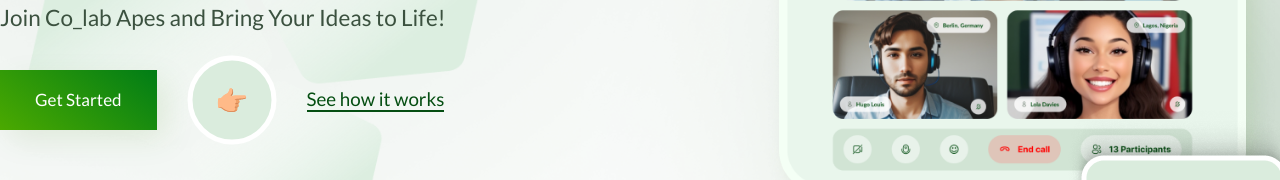
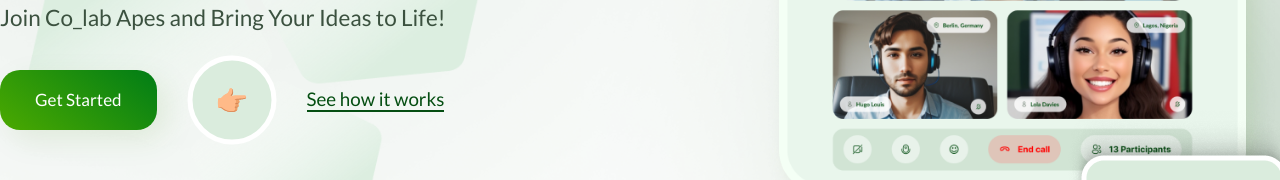
Before and after one commit to Colab-Apes/new_landing_page, a React (Vite) app: page / in a window 1280 px wide. Shown: the part 465-645 px from the top of the page. Built offline with nearby package versions, Linux system fonts and the light colour scheme.

Commit message:
adjusting it

```diff
--- a/src/App.jsx
+++ b/src/App.jsx
@@ -72,10 +72,8 @@ function App() {
                 Join Co_lab Apes and Bring Your Ideas to Life!
               </p>
               <div className="hero-cta hidden md:flex flex-col-reverse md:flex-row gap-12 justify-center md:justify-normal  items-center mt-10">
-                <button className="btngrad shadow-[10px_10px_30px_0px_rgba(59,_128,_4,_0.10)] px-14 py-7 rounded-[]">
-                  <a href="#" className=" text-[17px] text-white">
-                    Get Started
-                  </a>
+                <button className="btngrad shadow-[10px_10px_30px_0px_rgba(59,_128,_4,_0.10)] px-14 py-7 rounded-[20px] text-[17px] text-white">
+                  Get Started
                 </button>
                 <img className="hidden md:block" src={emoji} alt="Emoji next" />
                 <a
@@ -475,10 +473,10 @@ function App() {
                 Join Co_lab Apes Today & Explore a World of Possibilities
               </h1>
               <div className="flex flex-col md:flex-row  gap-5 md:gap-10 w-full md:w-1/2 items-center xl:w-[26%]">
-                <button className="w-full bg-green2 text-2xl text-white px-7 py-7 rounded-xl mb-10 btngrad">
+                <button className="w-full bg-green2 text-2xl text-white px-7 py-7  mb-10 btngrad font-bold rounded-[20px]">
                   Get Started
                 </button>
-                <button className="w-full bg-white text-2xl text-black px-7 py-7 rounded-xl mb-10">
+                <button className="w-full bg-white text-2xl text-black px-7 py-7  mb-10 font-bold rounded-[20px]">
                   Join the wait list
                 </button>
               </div>
@@ -600,10 +598,8 @@ function App() {
                     placeholder="Email Address"
                   />
                 </div>
-                <button className="bg-green2 px-12 py-7 rounded-3xl">
-                  <a href="#" className="text-3xl text-white">
-                    Subscribe
-                  </a>
+                <button className=" px-12 btngrad py-7 rounded-3xl text-3xl text-white">
+                  Subscribe
                 </button>
               </form>
             </div>
```
